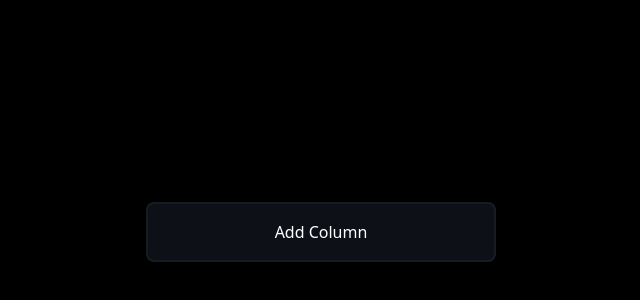
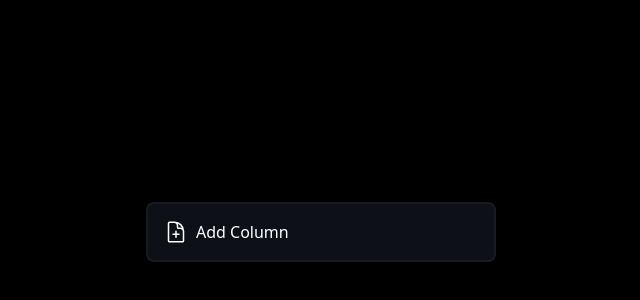
Before and after one commit to AlexSouza645/Projeto-Drag-and-Drop, a React (Vite) app in the folder dnd-tutorial/: page / in a window 1280 px wide. Shown: the part 168-468 px from the top of the page, without its empty margins (319-959 px from the left). Built offline with nearby package versions, Linux system fonts and the light colour scheme.

Commit message:
criando funções  button

```diff
--- a/dnd-tutorial/src/components/kanbamBoard.tsx
+++ b/dnd-tutorial/src/components/kanbamBoard.tsx
@@ -1,14 +1,25 @@
+import { useState } from "react"
+import PlusIcon from "../icons/PlusIcon"
+import { Column } from "../types";
 
 
 function KanbamBoard() {
+
+    const [columns, setColumns] = useState<Column[]>([]);
+    console.log(columns)
     return (
         <div className="m-auto flex min-h-screen w-full items-center overflow-x-auto overflow-y-hidden px-[40]
     justify-center">
 
             <div className="m-auto">
-                <button className=" h-[60px] w-[350px] min-w-[350px]
-        cursor-pointer rounded-lg bg-mainBackgroundColor border-2 border-columnBackgroundColor
-        p-4 ring-rose-500 hover:ring-2" >
+                <button onClick={() => {
+                    createNewColumn()
+                }}
+                    className=" h-[60px] w-[350px] min-w-[350px]
+                cursor-pointer rounded-lg bg-mainBackgroundColor border-2
+             border-columnBackgroundColor
+               p-4 ring-rose-500 hover:ring-2 flex gap-2" >
+                    <PlusIcon />
 
 
 
@@ -18,6 +29,20 @@ function KanbamBoard() {
 
         </div>
     )
+    function createNewColumn() {
+        const columnToAdd: Column ={
+            id: generateId(),
+            title:`Column ${columns.length + 1}`
+        };
+        setColumns([...columns, columnToAdd])
+
+    }
+
+    function generateId(){
+
+
+        //  generate a random number between 0 and 100
+          return  Math.floor(Math.random() * 10001 )
 }
-
+}
 export default KanbamBoard
--- a/dnd-tutorial/src/icons/PlusIcon.tsx
+++ b/dnd-tutorial/src/icons/PlusIcon.tsx
@@ -1,8 +1,11 @@
-import React from 'react'
+// import React from 'react'
 
 function PlusIcon() {
   return (
-    <div>PlusIcon</div>
+    <svg xmlns="http://www.w3.org/2000/svg" fill="none" viewBox="0 0 24 24" strokeWidth={1.5} stroke="currentColor" className="w-6 h-6">
+  <path strokeLinecap="round" strokeLinejoin="round" d="M19.5 14.25v-2.625a3.375 3.375 0 0 0-3.375-3.375h-1.5A1.125 1.125 0 0 1 13.5 7.125v-1.5a3.375 3.375 0 0 0-3.375-3.375H8.25m3.75 9v6m3-3H9m1.5-12H5.625c-.621 0-1.125.504-1.125 1.125v17.25c0 .621.504 1.125 1.125 1.125h12.75c.621 0 1.125-.504 1.125-1.125V11.25a9 9 0 0 0-9-9Z" />
+</svg>
+
   )
 }
 
--- /dev/null
+++ b/dnd-tutorial/src/types.ts
@@ -0,0 +1,8 @@
+export type Id= string | number
+
+export type Column ={
+
+id:Id;
+title:string;
+
+}
```
